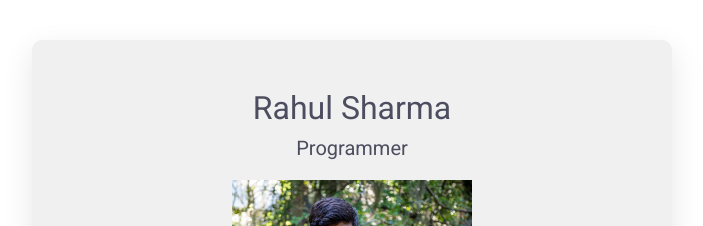
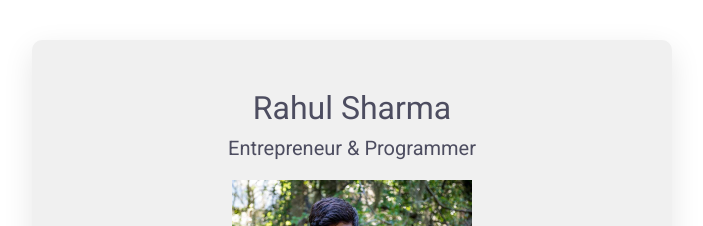
Before and after one commit to rshar24/profile, a plain HTML site: page index.html in a window 1280 px wide. Shown: the top 226 px of the page, without its empty margins (288-991 px from the left). Drawn offline with nearby package versions, Linux system fonts and the light colour scheme.

Commit message:
changed profession

```diff
--- a/index.html
+++ b/index.html
@@ -13,7 +13,7 @@
     <div class="container">
       <div class="card">
         <h1>Rahul Sharma</h1>
-        <h3>Programmer</h2>
+        <h3>Entrepreneur & Programmer</h2>
         <img src="images/profile_pic.jpg" alt="Rahul Profile Pic">
         <p>I love food, film & photography. I have previously launched a cooking recipes website for the Indian market and I'm currently with a friend on a ice cream venture in the US.</p>
         <a class="btn-orange "href="http://www.cooktube.in/" target="_blank">My cooking venture</a>
```
